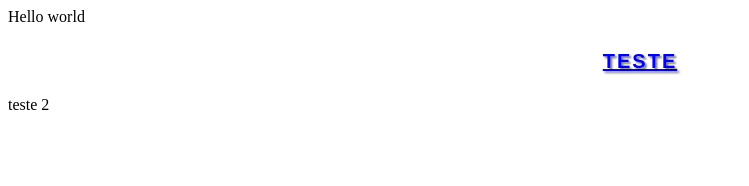
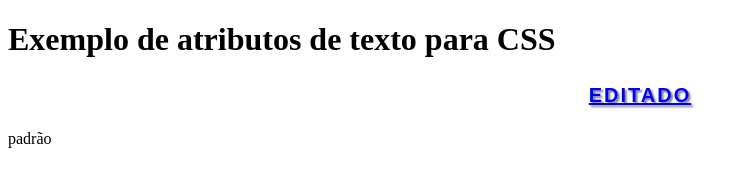
Before and after one commit to Vjfrib/teste-css, a plain HTML site: page index.html in a window 1280 px wide. Shown: the whole page, without its empty margins (0-749 px from the left). Drawn offline with Linux system fonts and the light colour scheme.

Commit message:
inicio e fim
vamos ver se ficou bom

```diff
--- a/index.html
+++ b/index.html
@@ -9,9 +9,12 @@
 </head>
 
 <body>
-  Hello world
-  <p>teste</p>
-  <b>teste 2</b>
+  <div>
+    <h1>Exemplo de atributos de texto para CSS</h1>
+  <p>editado</p>
+  <b>padrão</b>
+  </div>
+
   <script src="script.js"></script>
 
   <!--
```
